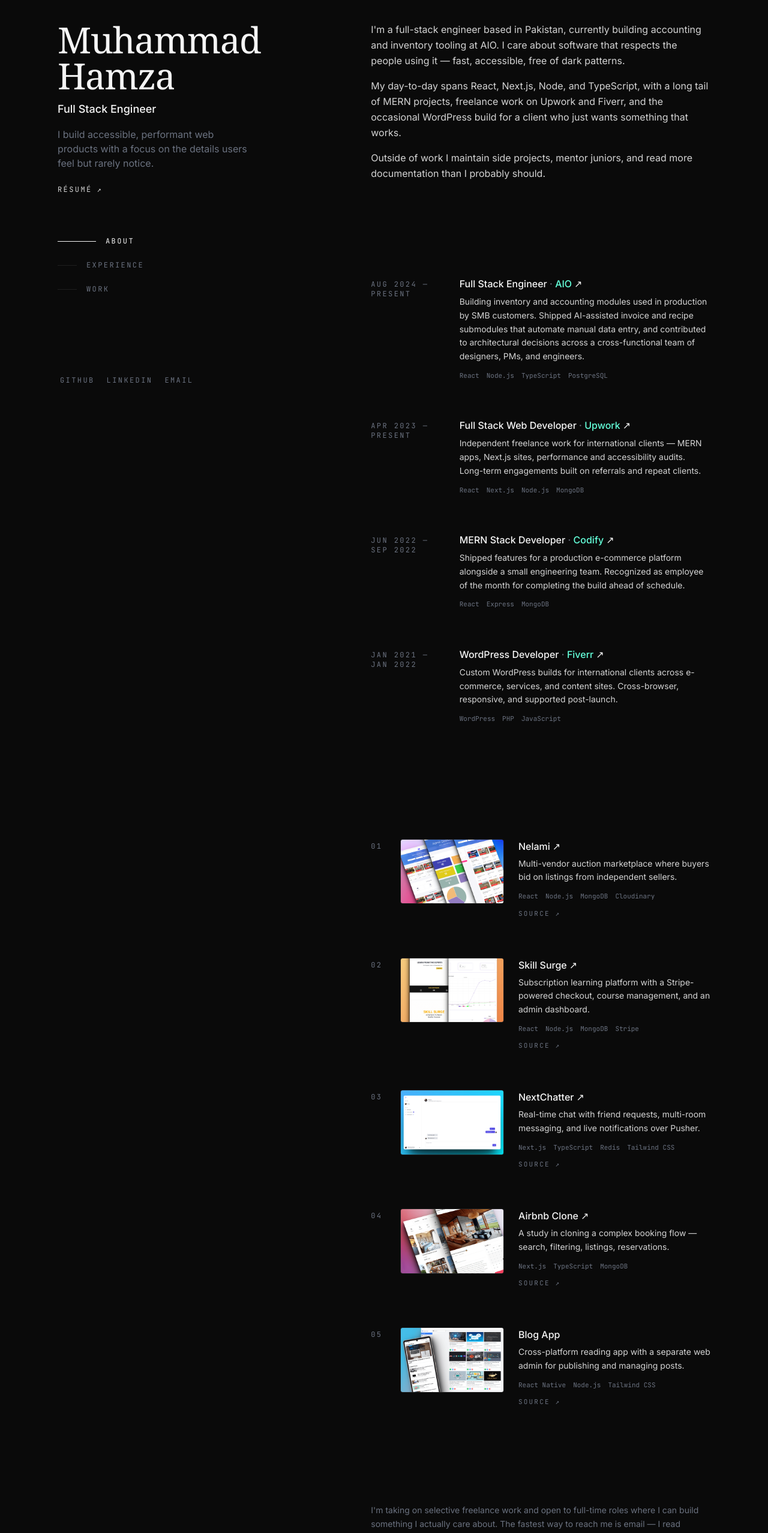
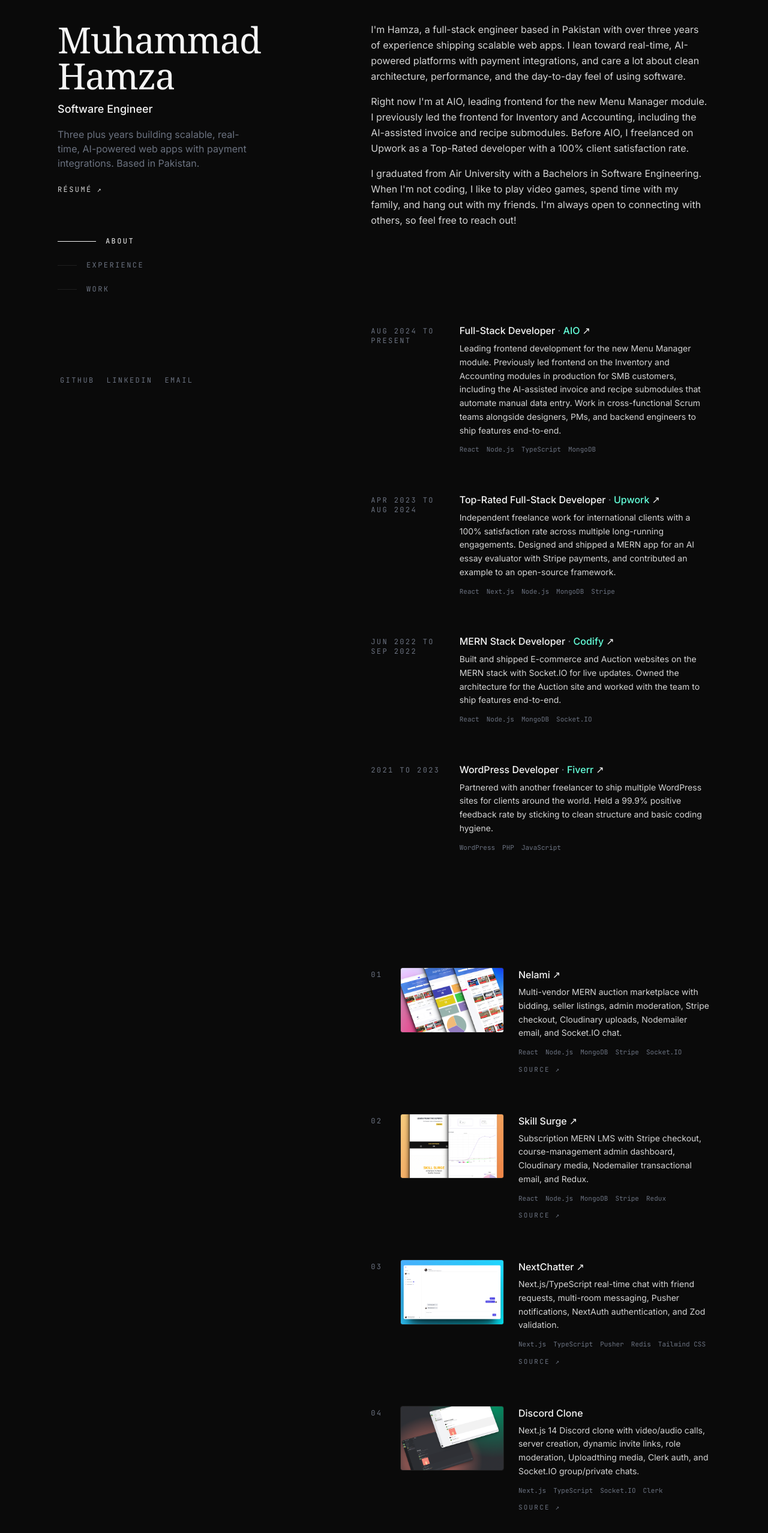
Before and after one commit to Hamzi-SE/my-3d-portfolio, a React (Vite) app: page / in a window 1280 px wide. Shown: the part 60-2616 px from the top of the page at 60% size. Built offline with nearby package versions, Linux system fonts and the light colour scheme; a web font is replaced by a local one.

Commit message:
feat: add discord and update constants file

```diff
--- a/src/assets/index.js
+++ b/src/assets/index.js
@@ -1,7 +1,8 @@
 import airbnb from './airbnb.png';
 import blogapp from './blogapp.png';
+import discord from './discord.png';
 import nelami from './nelami.png';
 import nextchatter from './nextchatter.png';
 import skillsurge from './skillsurge.png';
 
-export { airbnb, blogapp, nelami, nextchatter, skillsurge };
+export { airbnb, blogapp, discord, nelami, nextchatter, skillsurge };
--- a/src/components/Contact.jsx
+++ b/src/components/Contact.jsx
@@ -19,7 +19,7 @@
     <section id="contact" className="mt-12 scroll-mt-24" aria-label="Contact">
       <p className="text-sm leading-relaxed text-muted">
         I'm taking on selective freelance work and open to full-time roles where I can build something I actually care
-        about. The fastest way to reach me is email — I read everything within a day.
+        about. The fastest way to reach me is email. I read everything within a day.
       </p>
       <div className="mt-6 flex flex-wrap items-center gap-4">
         <button
--- a/src/constants/index.js
+++ b/src/constants/index.js
@@ -1,9 +1,10 @@
-import { airbnb, blogapp, nelami, nextchatter, skillsurge } from '../assets';
+import { airbnb, blogapp, discord, nelami, nextchatter, skillsurge } from '../assets';
 
 export const profile = {
   name: 'Muhammad Hamza',
-  role: 'Full Stack Engineer',
-  tagline: 'I build accessible, performant web products with a focus on the details users feel but rarely notice.',
+  role: 'Software Engineer',
+  tagline:
+    'Three plus years building scalable, real-time, AI-powered web apps with payment integrations. Based in Pakistan.',
   email: 'contact@ihamza.dev',
   emailDisplay: 'contact@ihamza.dev',
   resumeUrl: 'https://drive.google.com/uc?export=download&id=15bL3-pPJqk-wQgGlApxk0jxdngGEGU-o',
@@ -16,46 +17,46 @@
 ];
 
 export const about = [
-  `I'm a full-stack engineer based in Pakistan, currently building accounting and inventory tooling at AIO. I care about software that respects the people using it — fast, accessible, free of dark patterns.`,
-  `My day-to-day spans React, Next.js, Node, and TypeScript, with a long tail of MERN projects, freelance work on Upwork and Fiverr, and the occasional WordPress build for a client who just wants something that works.`,
-  `Outside of work I maintain side projects, mentor juniors, and read more documentation than I probably should.`,
+  `I'm Hamza, a full-stack engineer based in Pakistan with over three years of experience shipping scalable web apps. I lean toward real-time, AI-powered platforms with payment integrations, and care a lot about clean architecture, performance, and the day-to-day feel of using software.`,
+  `Right now I'm at AIO, leading frontend for the new Menu Manager module. I previously led the frontend for Inventory and Accounting, including the AI-assisted invoice and recipe submodules. Before AIO, I freelanced on Upwork as a Top-Rated developer with a 100% client satisfaction rate.`,
+  `I graduated from Air University with a Bachelors in Software Engineering. When I'm not coding, I like to play video games, spend time with my family, and hang out with my friends. I'm always open to connecting with others, so feel free to reach out!`,
 ];
 
 export const experiences = [
   {
-    role: 'Full Stack Engineer',
+    role: 'Full-Stack Developer',
     company: 'AIO',
     companyUrl: 'https://aioapp.com',
-    period: 'Aug 2024 — Present',
+    period: 'Aug 2024 to Present',
     description:
-      'Building inventory and accounting modules used in production by SMB customers. Shipped AI-assisted invoice and recipe submodules that automate manual data entry, and contributed to architectural decisions across a cross-functional team of designers, PMs, and engineers.',
-    stack: ['React', 'Node.js', 'TypeScript', 'PostgreSQL'],
+      'Leading frontend development for the new Menu Manager module. Previously led frontend on the Inventory and Accounting modules in production for SMB customers, including the AI-assisted invoice and recipe submodules that automate manual data entry. Work in cross-functional Scrum teams alongside designers, PMs, and backend engineers to ship features end-to-end.',
+    stack: ['React', 'Node.js', 'TypeScript', 'MongoDB'],
   },
   {
-    role: 'Full Stack Web Developer',
+    role: 'Top-Rated Full-Stack Developer',
     company: 'Upwork',
     companyUrl: 'https://www.upwork.com/freelancers/~01ffcf03e1f1b1848d',
-    period: 'Apr 2023 — Present',
+    period: 'Apr 2023 to Aug 2024',
     description:
-      'Independent freelance work for international clients — MERN apps, Next.js sites, performance and accessibility audits. Long-term engagements built on referrals and repeat clients.',
-    stack: ['React', 'Next.js', 'Node.js', 'MongoDB'],
+      'Independent freelance work for international clients with a 100% satisfaction rate across multiple long-running engagements. Designed and shipped a MERN app for an AI essay evaluator with Stripe payments, and contributed an example to an open-source framework.',
+    stack: ['React', 'Next.js', 'Node.js', 'MongoDB', 'Stripe'],
   },
   {
     role: 'MERN Stack Developer',
     company: 'Codify',
-    companyUrl: '#',
-    period: 'Jun 2022 — Sep 2022',
+    companyUrl: 'https://codify.pk/',
+    period: 'Jun 2022 to Sep 2022',
     description:
-      'Shipped features for a production e-commerce platform alongside a small engineering team. Recognized as employee of the month for completing the build ahead of schedule.',
-    stack: ['React', 'Express', 'MongoDB'],
+      'Built and shipped E-commerce and Auction websites on the MERN stack with Socket.IO for live updates. Owned the architecture for the Auction site and worked with the team to ship features end-to-end.',
+    stack: ['React', 'Node.js', 'MongoDB', 'Socket.IO'],
   },
   {
     role: 'WordPress Developer',
     company: 'Fiverr',
-    companyUrl: '#',
-    period: 'Jan 2021 — Jan 2022',
+    companyUrl: 'https://www.fiverr.com/',
+    period: '2021 to 2023',
     description:
-      'Custom WordPress builds for international clients across e-commerce, services, and content sites. Cross-browser, responsive, and supported post-launch.',
+      'Partnered with another freelancer to ship multiple WordPress sites for clients around the world. Held a 99.9% positive feedback rate by sticking to clean structure and basic coding hygiene.',
     stack: ['WordPress', 'PHP', 'JavaScript'],
   },
 ];
@@ -63,40 +64,54 @@
 export const projects = [
   {
     name: 'Nelami',
-    blurb: 'Multi-vendor auction marketplace where buyers bid on listings from independent sellers.',
-    stack: ['React', 'Node.js', 'MongoDB', 'Cloudinary'],
+    blurb:
+      'Multi-vendor MERN auction marketplace with bidding, seller listings, admin moderation, Stripe checkout, Cloudinary uploads, Nodemailer email, and Socket.IO chat.',
+    stack: ['React', 'Node.js', 'MongoDB', 'Stripe', 'Socket.IO'],
     image: nelami,
     href: 'https://nelami.ihamza.dev/',
     repo: 'https://github.com/Hamzi-SE/nelami',
   },
   {
     name: 'Skill Surge',
-    blurb: 'Subscription learning platform with a Stripe-powered checkout, course management, and an admin dashboard.',
-    stack: ['React', 'Node.js', 'MongoDB', 'Stripe'],
+    blurb:
+      'Subscription MERN LMS with Stripe checkout, course-management admin dashboard, Cloudinary media, Nodemailer transactional email, and Redux.',
+    stack: ['React', 'Node.js', 'MongoDB', 'Stripe', 'Redux'],
     image: skillsurge,
     href: 'https://skillsurge.vercel.app/',
     repo: 'https://github.com/Hamzi-SE/Course-Platform',
   },
   {
     name: 'NextChatter',
-    blurb: 'Real-time chat with friend requests, multi-room messaging, and live notifications over Pusher.',
-    stack: ['Next.js', 'TypeScript', 'Redis', 'Tailwind CSS'],
+    blurb:
+      'Next.js/TypeScript real-time chat with friend requests, multi-room messaging, Pusher notifications, NextAuth authentication, and Zod validation.',
+    stack: ['Next.js', 'TypeScript', 'Pusher', 'Redis', 'Tailwind CSS'],
     image: nextchatter,
     href: 'https://nextchatter.vercel.app/',
     repo: 'https://github.com/Hamzi-SE/NextChatter',
   },
   {
+    name: 'Discord Clone',
+    blurb:
+      'Next.js 14 Discord clone with video/audio calls, server creation, dynamic invite links, role moderation, Uploadthing media, Clerk auth, and Socket.IO group/private chats.',
+    stack: ['Next.js', 'TypeScript', 'Socket.IO', 'Clerk'],
+    image: discord,
+    href: null,
+    repo: 'https://github.com/Hamzi-SE/discord-clone',
+  },
+  {
     name: 'Airbnb Clone',
-    blurb: 'A study in cloning a complex booking flow — search, filtering, listings, reservations.',
+    blurb:
+      'Next.js 13 Airbnb clone with reservations, property CRUD, favorites, Cloudinary uploads, NextAuth, Prisma/MongoDB, and advanced shareable search filters.',
     stack: ['Next.js', 'TypeScript', 'MongoDB'],
     image: airbnb,
     href: 'https://nextairbnbclone.vercel.app/',
     repo: 'https://github.com/Hamzi-SE/next13-airbnb-clone',
   },
   {
-    name: 'Blog App',
-    blurb: 'Cross-platform reading app with a separate web admin for publishing and managing posts.',
-    stack: ['React Native', 'Node.js', 'Tailwind CSS'],
+    name: 'Musings',
+    blurb:
+      'Full-stack blog app with React Native mobile reader, web admin, Markdown-to-JSX publishing, dynamic slugs, and tag-based recommendations.',
+    stack: ['React Native', 'Node.js', 'MongoDB'],
     image: blogapp,
     href: null,
     repo: 'https://github.com/Hamzi-SE/full-stack-blog-app',
```
Also changed, not shown: src/assets/discord.png (added), 1 other file (tests, documents, lock files or other folders).
